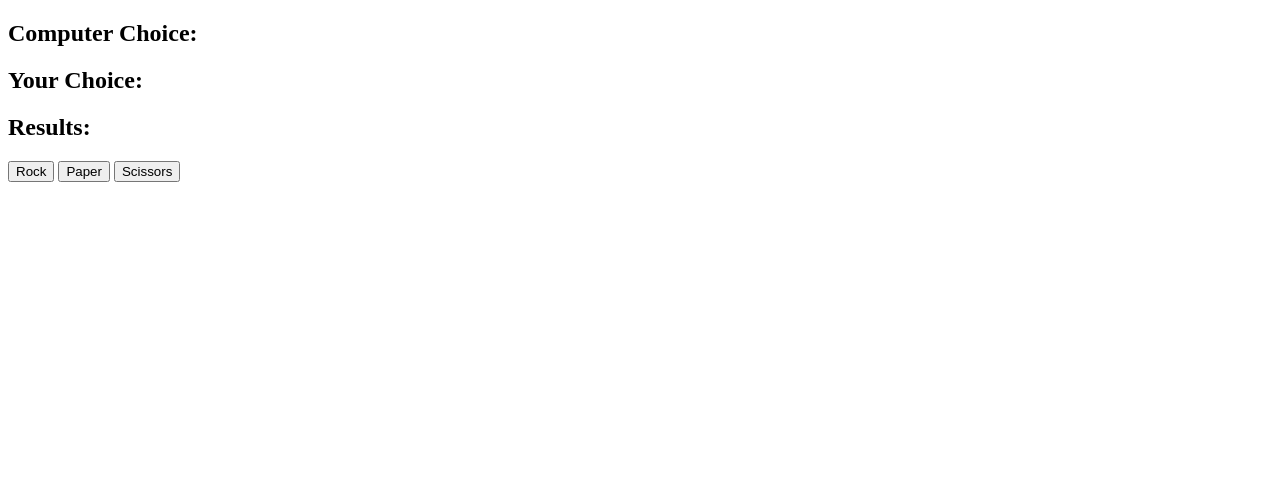
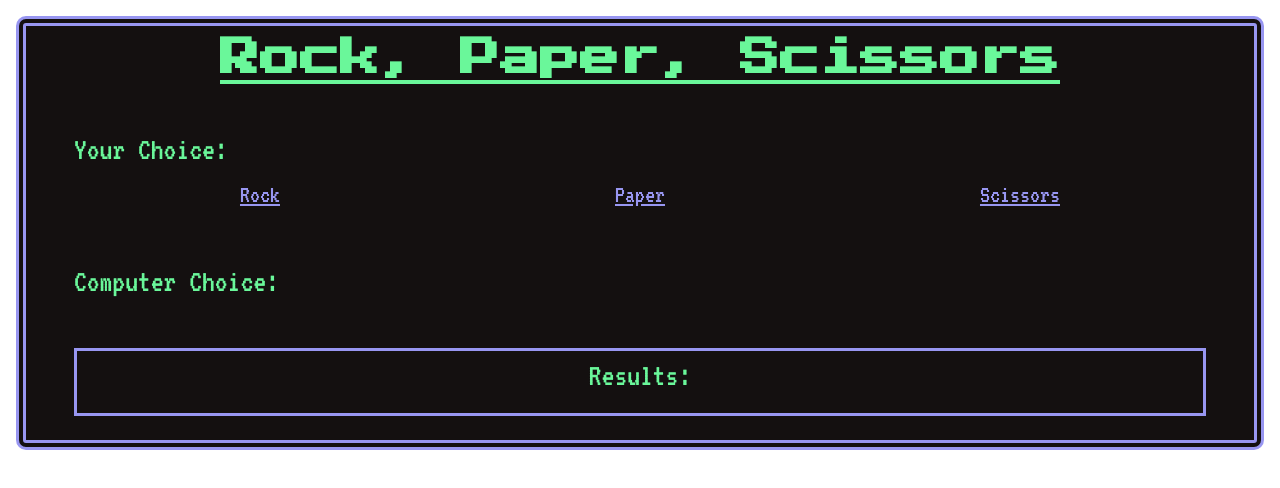
Before and after one commit to Romiec13/Rock-Paper-Scissors, a plain HTML site: page index.html in a window 1280 px wide. Drawn offline with nearby package versions, Linux system fonts and the light colour scheme; a web font is replaced by a local one.

Commit message:
Fixed the Results in JS and added CSS
Went back and fixed the results id in JS so results of game will be displayed.
Also fixed template of Game, and added CSS styling to game.

```diff
--- a/app.js
+++ b/app.js
@@ -1,7 +1,7 @@
 const computerChoiceDisplay = document.getElementById('computer-choice')
 const userChoiceDisplay = document.getElementById('user-choice')
-const resultsDisplay = document.getElementById('game-results')
-const possibleChoices = document.querySelectorAll('button')
+const resultsDisplay = document.getElementById ('results')
+const possibleChoices = document.querySelectorAll('a')
 let userChoice
 let computerChoice
 let results
@@ -10,19 +10,20 @@ possibleChoices.forEach(possibleChoice => possibleChoice.addEventListener('click
   userChoice = e.target.id
   userChoiceDisplay.innerHTML = userChoice
   generateComputerChoice()
+  getResults()
 }))
 
 function generateComputerChoice() {
     const randomNumber = Math.floor(Math.random() * possibleChoices.length) + 1
 
     if (randomNumber === 1) {
-    computerChoice = 'rock'
+    computerChoice = 'Rock'
     }
     if (randomNumber === 2) {
-    computerChoice = 'scissors'
+    computerChoice = 'Scissors'
     }
     if (randomNumber === 3) {
-    computerChoice = 'paper'
+    computerChoice = 'Paper'
     }
     computerChoiceDisplay.innerHTML = computerChoice
 }
@@ -31,23 +32,23 @@ function getResults () {
   if(computerChoice === userChoice){
    results ='IT IS A DRAW!'
   }
-  if (computerChoice === 'rock' && userChoice === "paper"){
-    results = 'YOU WIN!'
+  if (computerChoice === 'Rock' && userChoice === "Paper"){
+    results = 'YOU WIN ㋡'
   }
-  if (computerChoice === 'rock' && userChoice === "scissors"){
+  if (computerChoice === 'Rock' && userChoice === "Scissors"){
     results = 'YOU LOSE ☹'
   }
-  if (computerChoice === 'paper' && userChoice === "scissors"){
-    results = 'YOU WIN!'
+  if (computerChoice === 'Paper' && userChoice === "Scissors"){
+    results = 'YOU WIN ㋡'
   }
-  if (computerChoice === 'paper' && userChoice === "rock") {
+  if (computerChoice === 'Paper' && userChoice === "Rock") {
     results = 'YOU LOSE ☹'
   }
-  if(computerChoice === 'scissors' && userChoice === "rock"){
-    results = 'YOU WIN!'
+  if(computerChoice === 'Scissors' && userChoice === "Rock"){
+    results = 'YOU WIN ㋡'
   }
-  if(computerChoice === 'scissors' && userChoice === "paper"){
+  if(computerChoice === 'Scissors' && userChoice === "Paper"){
     results = 'YOU LOSE ☹'
   }
-  resultsDisplay.innerHTML = results
+resultsDisplay.innerHTML = results
 }
--- a/index.html
+++ b/index.html
@@ -5,16 +5,42 @@
     <meta http-equiv="X-UA-Compatible" content="IE=edge">
     <meta name="viewport" content="width=device-width, initial-scale=1.0">
     <title>Rock, Paper, Scissors Game</title>
+
+    <link rel="preconnect" href="https://fonts.googleapis.com">
+    <link rel="preconnect" href="https://fonts.gstatic.com" crossorigin>
+    <link href="https://fonts.googleapis.com/css2?family=Bungee&family=Inconsolata:wght@200&family=Lobster&family=Orbitron:wght@800&family=Playfair+Display:ital@1&family=Press+Start+2P&family=Ubuntu+Mono&family=VT323&display=swap" rel="stylesheet">
+    <link href="https://cdn.jsdelivr.net/npm/bootstrap@5.1.3/dist/css/bootstrap.min.css" rel="stylesheet" integrity="sha384-1BmE4kWBq78iYhFldvKuhfTAU6auU8tT94WrHftjDbrCEXSU1oBoqyl2QvZ6jIW3" crossorigin="anonymous">
+    <script src="https://cdn.jsdelivr.net/npm/bootstrap@5.1.3/dist/js/bootstrap.bundle.min.js" integrity="sha384-ka7Sk0Gln4gmtz2MlQnikT1wXgYsOg+OMhuP+IlRH9sENBO0LRn5q+8nbTov4+1p" crossorigin="anonymous"></script>
+
+    <link rel="stylesheet" href="src/styles.css">
 </head>
 <body>
+    <div class="gameContainer mt-3 ms-3 me-3">
+<h1 class="text-center mt-2 mb-5">Rock, Paper, Scissors</h1>
 
-    <h2>Computer Choice: <span id="computer-choice"></span></h2>
-    <h2>Your Choice: <span id="user-choice"></span></h2>
-    <h2>Results: <span id="game-results"></span></h2>
+    <h2 class="ms-5">Your Choice: <span  id="user-choice"></span></h2>
+    <div class="container">
+        <div class="row">
+        <div class="col-md-4 text-center">
+             <a href="#" id="Rock">Rock</a>
+        </div>
+        <div class="col-md-4 text-center">
+             <a href="#"  id="Paper">Paper</a>
+        </div>
+        <div class="col-md-4 text-center">
+             <a href="#"  id="Scissors">Scissors</a>
+            </div>
+            </div>
+             </div>
 
-<button id="rock">Rock</button>
-<button id="paper">Paper</button>
-<button id="scissors">Scissors</button>
+
+    <h2 class="ms-5 mt-5">Computer Choice: <span id="computer-choice"></span></h2>
+    <div class="resultContainer text-center mt-5 mb-4 ms-5 me-5">
+    <h2>Results:
+    </br>   <span id="results"></span></h2>
+    </div>
+</div>
+
 
 
     <script src="app.js" charset="utf-8"></script>
--- /dev/null
+++ b/src/styles.css
@@ -0,0 +1,44 @@
+:root {
+    --title-font: 'Press Start 2P', cursive;
+    --heading-font: 'VT323', monospace;
+    --background-color: #141010;
+    --border-color: #9896f1;
+    --primary-color:#6af79a;
+}
+
+.gameContainer {
+    border: 10px double var(--border-color);
+    border-radius: 10px;
+    background-color: var(--background-color);
+}
+
+h1 {
+    font-weight: bolder;
+    font-family: var(--title-font);
+    color: var(--primary-color);
+    text-decoration: underline;
+}
+
+h2 {
+    font-family: var(--heading-font);
+    color: var(--primary-color);
+}
+
+a {
+font-family: var(--heading-font);
+color: var(--border-color);
+font-size: 25px;
+width: 100px;
+height: auto;
+}
+
+a:hover {
+    color:white;
+    opacity: 80%;
+}
+
+.resultContainer {
+    border-style: solid;
+    padding: 5px 0 10px 0;
+    border-color: var(--border-color);
+}
```
